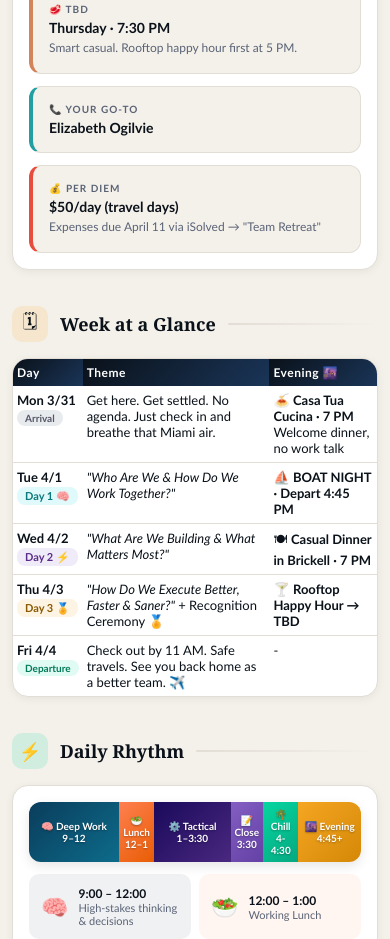
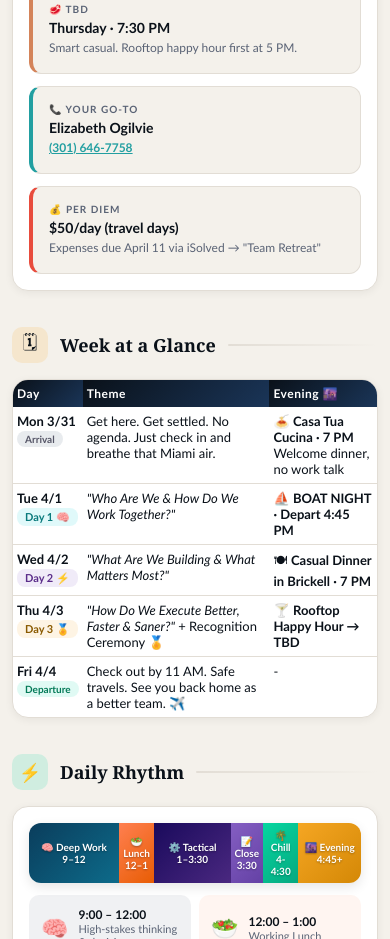
Before and after one commit to cliffminimac-glitch/tiger-tracks-retreat, a plain HTML site: page index.html in a window 390 px wide. Shown: the part 2065-3004 px from the top of the page. Drawn offline with Linux system fonts and the light colour scheme.

Commit message:
V3.2: Add Elizabeth phone to go-to contact card

```diff
--- a/index.html
+++ b/index.html
@@ -1126,6 +1126,7 @@
         <div class="info-block" style="border-left-color:var(--teal)">
           <div class="ib-label">📞 Your Go-To</div>
           <div class="ib-val">Elizabeth Ogilvie</div>
+          <div class="ib-sub"><a href="tel:3016467758" style="color:var(--teal);font-weight:700;">(301) 646-7758</a></div>
         </div>
         <div class="info-block" style="border-left-color:#e84c3d">
           <div class="ib-label">💰 Per Diem</div>
```
